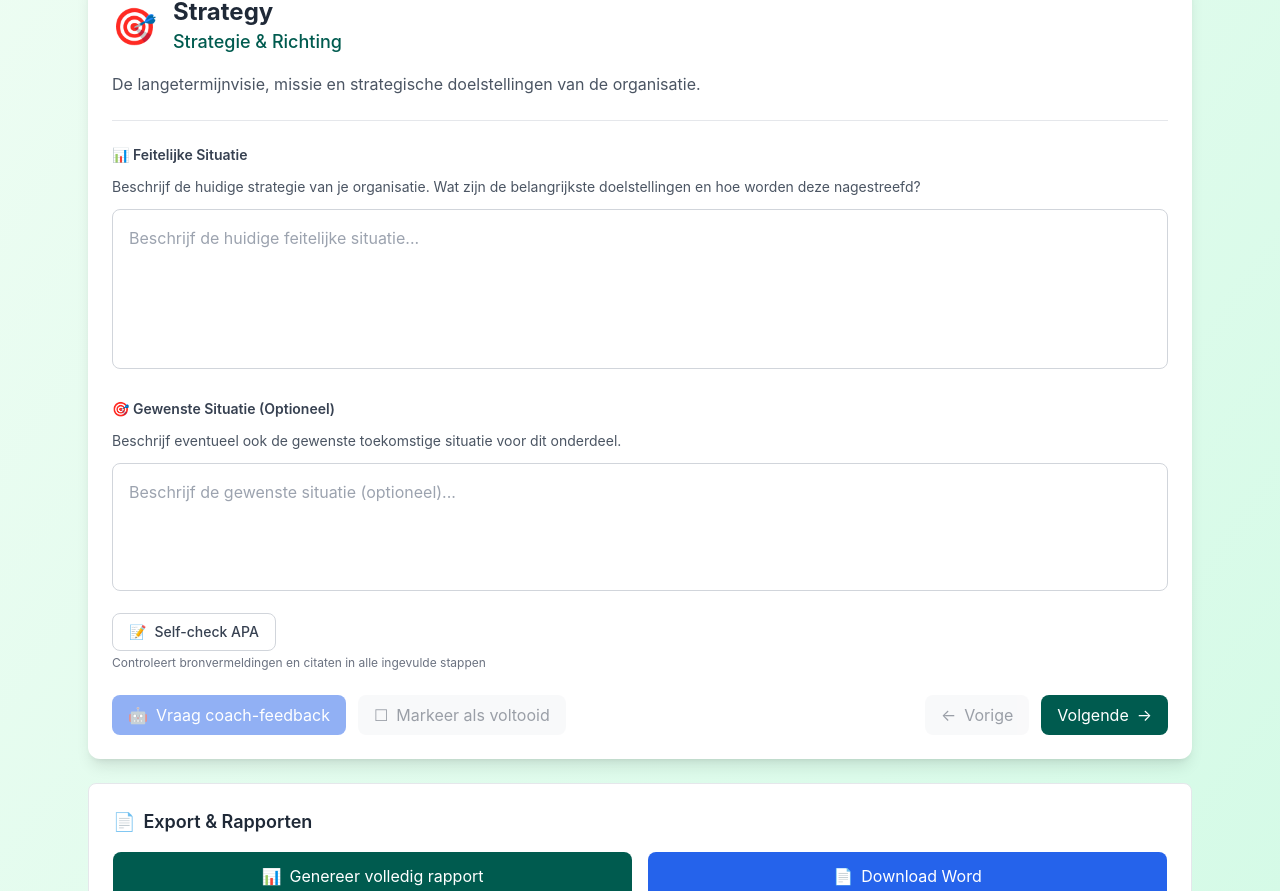
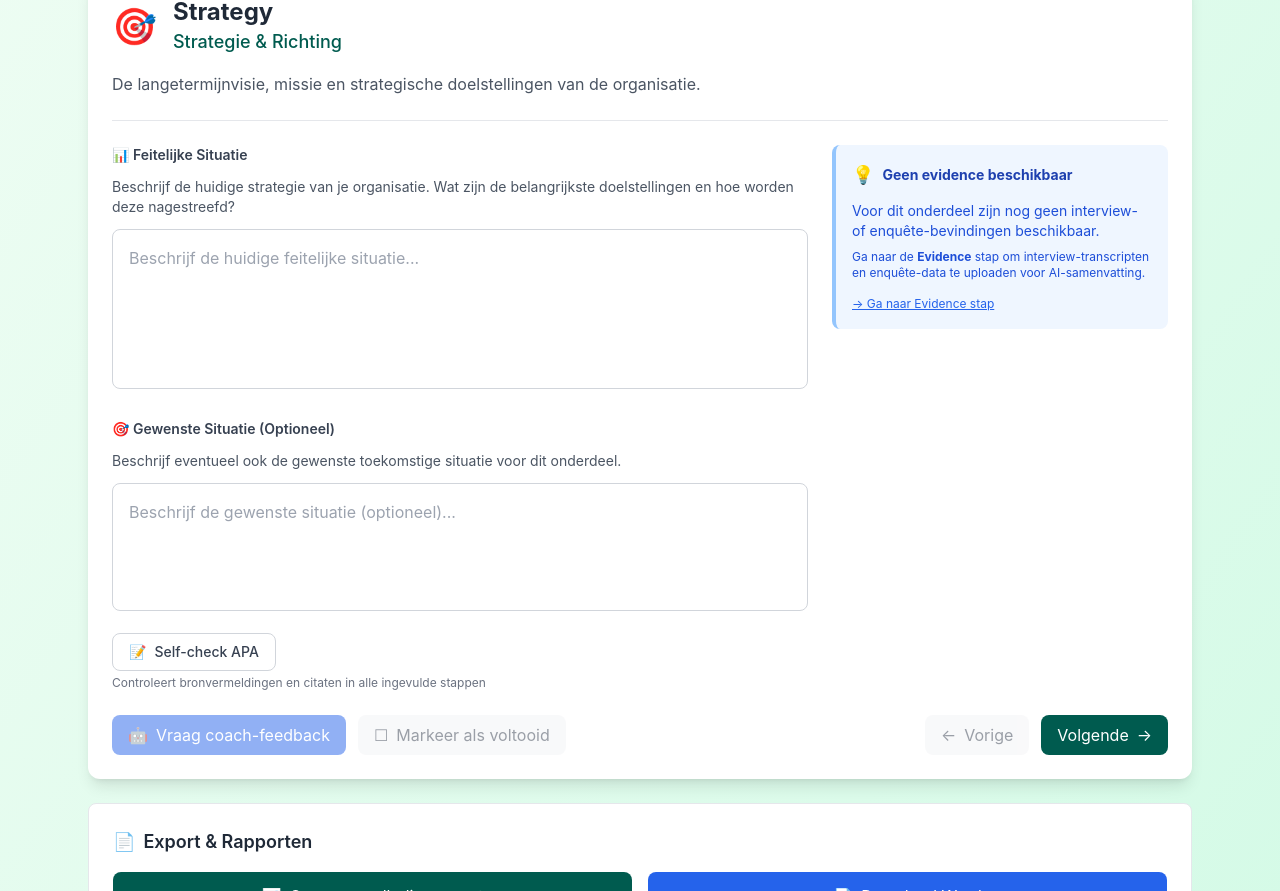
Before and after one commit to SuzannedeGroot1981/Interne-Analyse-Coach, a Next.js app: page /start in a window 1280 px wide. Shown: the part 482-1373 px from the top of the page. Built offline with nearby package versions, Linux system fonts and the light colour scheme.

Commit message:
Voeg evidence weergave toe aan StepWizard

```diff
--- a/components/StepWizard.tsx
+++ b/components/StepWizard.tsx
@@ -123,6 +123,7 @@ export default function StepWizard({ projectId, flow, onSave }: StepWizardProps)
   const [lastQuotaError, setLastQuotaError] = useState<Date | null>(null)
   const [projectMeta, setProjectMeta] = useState<{ orgName?: string, level?: string }>({})
   const [isCheckingAPA, setIsCheckingAPA] = useState(false)
+  const [evidence, setEvidence] = useState<any>(null) // Voor evidence data
 
   // Initialiseer wizard data
   useEffect(() => {
@@ -149,6 +150,16 @@ export default function StepWizard({ projectId, flow, onSave }: StepWizardProps)
           setWizardData(existingProject.wizardData)
           setCurrentProjectData(existingProject)
           setProjectMeta(existingProject.meta || {})
+
+          // Laad evidence data als beschikbaar
+          if (existingProject.evidence) {
+            setEvidence(existingProject.evidence)
+            console.log('📋 Evidence data geladen:', {
+              hasEvidence: !!existingProject.evidence,
+              evidenceKeys: Object.keys(existingProject.evidence || {})
+            })
+          }
+
           console.log('📖 Bestaande wizard data geladen')
         } else {
           // Initialiseer lege wizard data
@@ -512,12 +523,33 @@ Je kunt ook zonder AI feedback een volledige analyse maken. De tool slaat je wer
     }
   }
 
+  // Helper functie om evidence voor huidige stap te krijgen
+  const getEvidenceForStep = (stepId: string) => {
+    if (!evidence) return null
+
+    // Map step IDs naar evidence keys
+    const evidenceKeyMap: { [key: string]: string } = {
+      'strategy': 'Strategy',
+      'structure': 'Structure',
+      'systems': 'Systems',
+      'shared-values': 'Shared Values',
+      'skills': 'Skills',
+      'style': 'Style',
+      'staff': 'Staff',
+      'finances': 'Financiën'
+    }
+
+    const evidenceKey = evidenceKeyMap[stepId]
+    return evidenceKey ? evidence[evidenceKey] : null
+  }
+
   // Bereken voortgang
   const completedSteps = Object.values(wizardData).filter(step => step.completed).length
   const progressPercentage = (completedSteps / STEPS.length) * 100
 
   const currentStepData = STEPS[currentStep]
   const currentWizardData = wizardData[currentStepData?.id] || { current: '', desired: '', completed: false }
+  const currentEvidence = getEvidenceForStep(currentStepData?.id)
 
   return (
     <div className="max-w-6xl mx-auto p-6">
@@ -663,10 +695,10 @@ Je kunt ook zonder AI feedback een volledige analyse maken. De tool slaat je wer
             </div>
           )}
 
-          {/* Tekstvelden - alleen feitelijke situatie */}
-          <div className="mb-6">
-            {/* Feitelijke situatie */}
-            <div>
+          {/* Tekstvelden met evidence - grid layout */}
+          <div className="grid grid-cols-1 lg:grid-cols-3 gap-6 mb-6">
+            {/* Feitelijke situatie - 2/3 breedte */}
+            <div className="lg:col-span-2">
               <label className="block text-sm font-semibold text-gray-700 mb-3">
                 📊 Feitelijke Situatie
               </label>
@@ -679,7 +711,6 @@ Je kunt ook zonder AI feedback een volledige analyse maken. De tool slaat je wer
                 placeholder="Beschrijf de huidige feitelijke situatie..."
                 className="w-full h-40 p-4 border border-gray-300 rounded-lg focus:ring-2 focus:ring-primary focus:border-transparent resize-none"
               />
-            </div>
 
               {/* Gewenste situatie (optioneel) */}
               <div className="mt-6">
@@ -724,6 +755,50 @@ Je kunt ook zonder AI feedback een volledige analyse maken. De tool slaat je wer
                 <p className="text-xs text-gray-500 mt-1">
                   Controleert bronvermeldingen en citaten in alle ingevulde stappen
                 </p>
+              </div>
+            </div>
+
+            {/* Evidence sidebar - 1/3 breedte */}
+            <div className="lg:col-span-1">
+              {currentEvidence ? (
+                <aside className="bg-gray-50 p-4 text-sm border-l-4 border-primary/60 rounded-lg">
+                  <div className="flex items-center mb-3">
+                    <span className="text-lg mr-2">🎤</span>
+                    <b className="text-gray-800">Interview/Enquête-bevinding:</b>
+                  </div>
+                  <div className="text-gray-700 whitespace-pre-wrap leading-relaxed">
+                    {currentEvidence}
+                  </div>
+                  <div className="mt-3 pt-3 border-t border-gray-200">
+                    <p className="text-xs text-gray-500">
+                      💡 Gebruik deze bevindingen als basis voor je analyse
+                    </p>
+                  </div>
+                </aside>
+              ) : (
+                <aside className="bg-blue-50 p-4 text-sm border-l-4 border-blue-300 rounded-lg">
+                  <div className="flex items-center mb-3">
+                    <span className="text-lg mr-2">💡</span>
+                    <b className="text-blue-800">Geen evidence beschikbaar</b>
+                  </div>
+                  <div className="text-blue-700">
+                    <p className="mb-2">
+                      Voor dit onderdeel zijn nog geen interview- of enquête-bevindingen beschikbaar.
+                    </p>
+                    <p className="text-xs">
+                      Ga naar de <strong>Evidence</strong> stap om interview-transcripten en enquête-data te uploaden voor AI-samenvatting.
+                    </p>
+                  </div>
+                  <div className="mt-3">
+                    <button
+                      onClick={() => window.location.href = `/evidence?id=${actualProjectId}`}
+                      className="text-xs text-blue-600 hover:text-blue-800 underline"
+                    >
+                      → Ga naar Evidence stap
+                    </button>
+                  </div>
+                </aside>
+              )}
             </div>
           </div>
 
```
Lines whose indentation alone changed are shown as unchanged.
